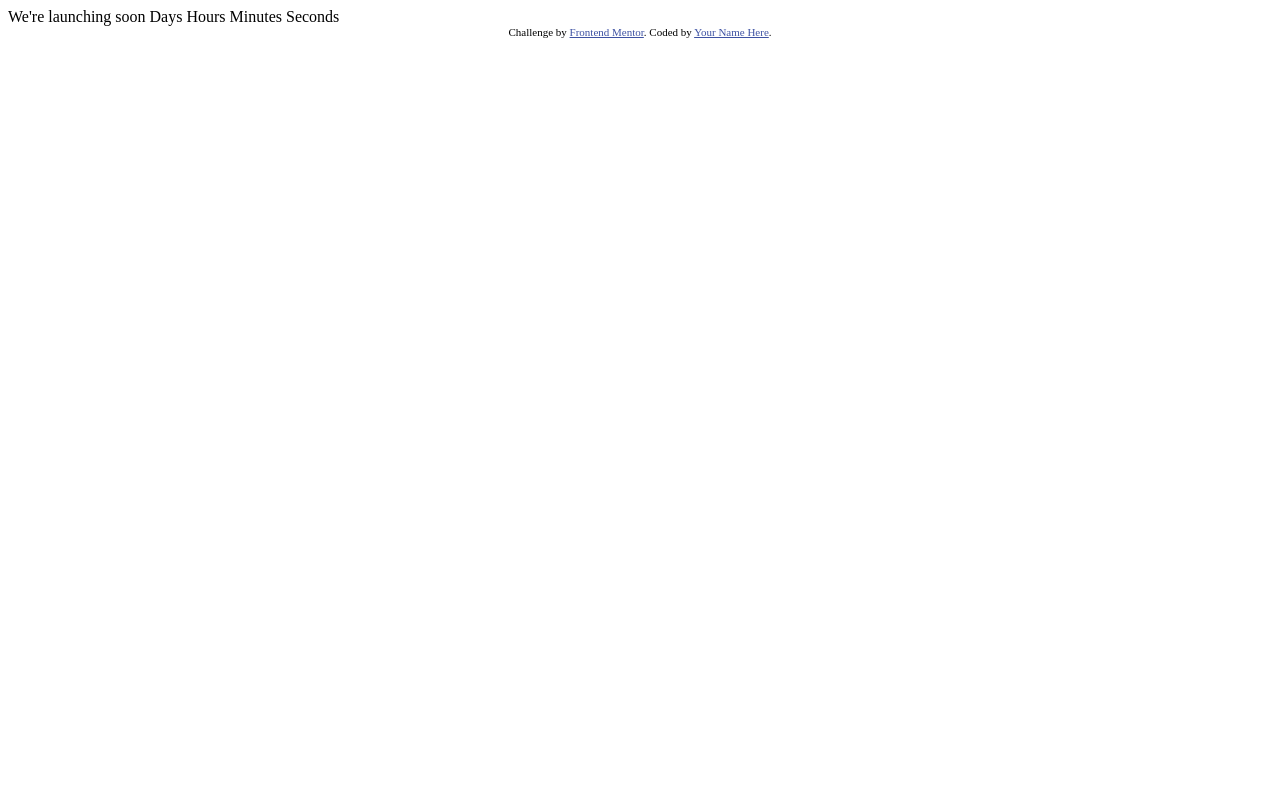
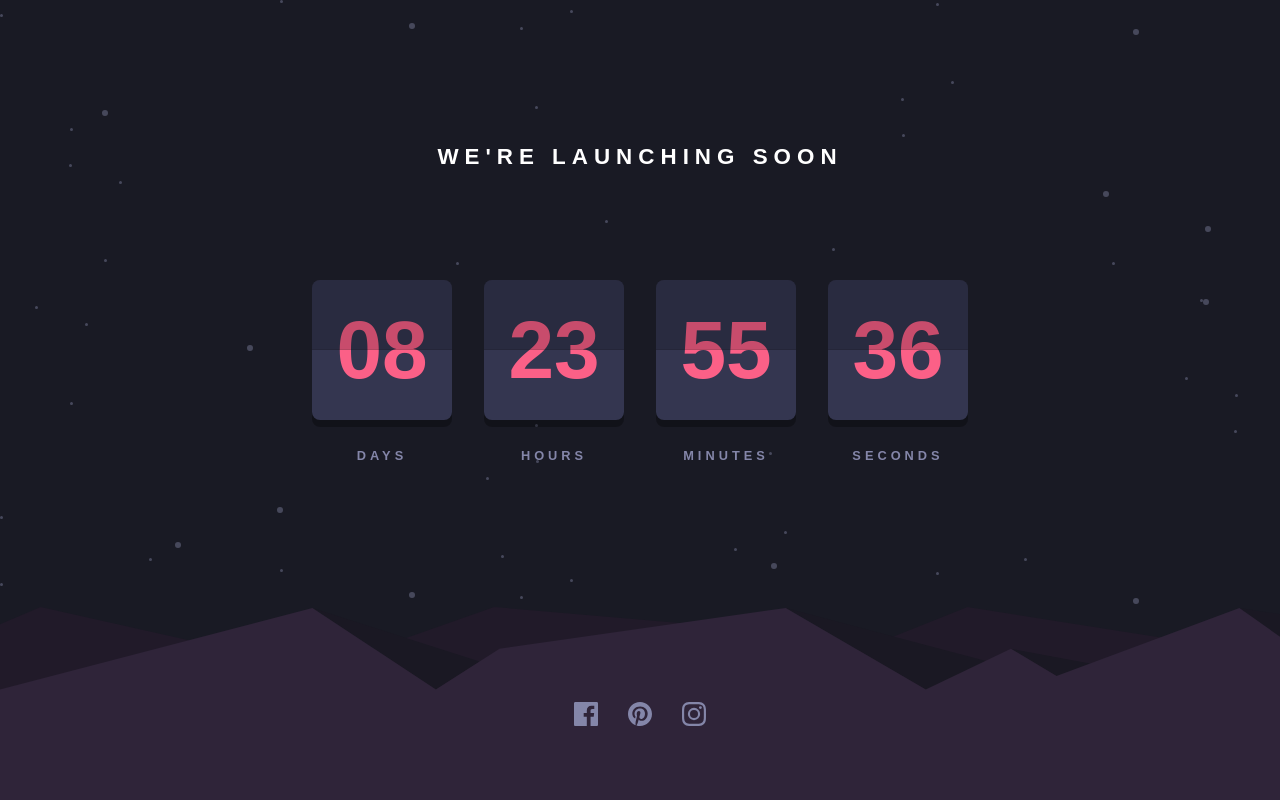
Before and after one commit to 13NOONE37/Launch-countdown-timer, a plain HTML site: page index.html in a window 1280 px wide. Drawn offline with Linux system fonts and the light colour scheme.

Commit message:
everyhing despite card flip animation done

```diff
--- a/index.html
+++ b/index.html
@@ -1,31 +1,72 @@
 <!DOCTYPE html>
 <html lang="en">
-<head>
-  <meta charset="UTF-8">
-  <meta name="viewport" content="width=device-width, initial-scale=1.0"> <!-- displays site properly based on user's device -->
+  <head>
+    <meta charset="UTF-8" />
+    <meta name="viewport" content="width=device-width, initial-scale=1.0" />
 
-  <link rel="icon" type="image/png" sizes="32x32" href="./images/favicon-32x32.png">
+    <link
+      rel="icon"
+      type="image/png"
+      sizes="32x32"
+      href="./images/favicon-32x32.png"
+    />
 
-  <title>Frontend Mentor | Launch countdown timer</title>
+    <title>Frontend Mentor | Launch countdown timer</title>
 
-  <!-- Feel free to remove these styles or customise in your own stylesheet 👍 -->
-  <style>
-    .attribution { font-size: 11px; text-align: center; }
-    .attribution a { color: hsl(228, 45%, 44%); }
-  </style>
-</head>
-<body>
+    <link rel="stylesheet" href="style.css" />
+    <script src="./script.js" defer></script>
+  </head>
+  <body>
+    <main>
+      <h1>We're launching soon</h1>
+      <div class="timer">
+        <div class="timer--box">
+          <span class="value" id="days"></span>
+          <span class="name">Days</span>
+        </div>
+        <div class="timer--box">
+          <span class="value" id="hours"></span>
+          <span class="name">Hours</span>
+        </div>
+        <div class="timer--box">
+          <span class="value" id="minutes"></span>
+          <span class="name">Minutes</span>
+        </div>
+        <div class="timer--box">
+          <span class="value" id="seconds"></span>
+          <span class="name">Seconds</span>
+        </div>
+      </div>
+    </main>
+    <footer>
+      <a href="#" aria-label="Facebook">
+        <svg xmlns="http://www.w3.org/2000/svg" width="24" height="24">
+          <path
+            d="M22.675 0H1.325C.593 0 0 .593 0 1.325v21.351C0 23.407.593 24 1.325 24H12.82v-9.294H9.692v-3.622h3.128V8.413c0-3.1 1.893-4.788 4.659-4.788 1.325 0 2.463.099 2.795.143v3.24l-1.918.001c-1.504 0-1.795.715-1.795 1.763v2.313h3.587l-.467 3.622h-3.12V24h6.116c.73 0 1.323-.593 1.323-1.325V1.325C24 .593 23.407 0 22.675 0z"
+          />
+        </svg>
+      </a>
+      <a href="#" aria-label="Pinterest">
+        <svg xmlns="http://www.w3.org/2000/svg" width="24" height="24">
+          <path
+            d="M12 0C5.373 0 0 5.372 0 12c0 5.084 3.163 9.426 7.627 11.174-.105-.949-.2-2.405.042-3.441.218-.937 1.407-5.965 1.407-5.965s-.359-.719-.359-1.782c0-1.668.967-2.914 2.171-2.914 1.023 0 1.518.769 1.518 1.69 0 1.029-.655 2.568-.994 3.995-.283 1.194.599 2.169 1.777 2.169 2.133 0 3.772-2.249 3.772-5.495 0-2.873-2.064-4.882-5.012-4.882-3.414 0-5.418 2.561-5.418 5.207 0 1.031.397 2.138.893 2.738a.36.36 0 01.083.345l-.333 1.36c-.053.22-.174.267-.402.161-1.499-.698-2.436-2.889-2.436-4.649 0-3.785 2.75-7.262 7.929-7.262 4.163 0 7.398 2.967 7.398 6.931 0 4.136-2.607 7.464-6.227 7.464-1.216 0-2.359-.631-2.75-1.378l-.748 2.853c-.271 1.043-1.002 2.35-1.492 3.146C9.57 23.812 10.763 24 12 24c6.627 0 12-5.373 12-12 0-6.628-5.373-12-12-12z"
+          />
+        </svg>
+      </a>
+      <a href="#" aria-label="Instagram">
+        <svg xmlns="http://www.w3.org/2000/svg" width="24" height="24">
+          <path
+            d="M12 2.163c3.204 0 3.584.012 4.85.07 3.252.148 4.771 1.691 4.919 4.919.058 1.265.069 1.645.069 4.849 0 3.205-.012 3.584-.069 4.849-.149 3.225-1.664 4.771-4.919 4.919-1.266.058-1.644.07-4.85.07-3.204 0-3.584-.012-4.849-.07-3.26-.149-4.771-1.699-4.919-4.92-.058-1.265-.07-1.644-.07-4.849 0-3.204.013-3.583.07-4.849.149-3.227 1.664-4.771 4.919-4.919 1.266-.057 1.645-.069 4.849-.069zM12 0C8.741 0 8.333.014 7.053.072 2.695.272.273 2.69.073 7.052.014 8.333 0 8.741 0 12c0 3.259.014 3.668.072 4.948.2 4.358 2.618 6.78 6.98 6.98C8.333 23.986 8.741 24 12 24c3.259 0 3.668-.014 4.948-.072 4.354-.2 6.782-2.618 6.979-6.98.059-1.28.073-1.689.073-4.948 0-3.259-.014-3.667-.072-4.947-.196-4.354-2.617-6.78-6.979-6.98C15.668.014 15.259 0 12 0zm0 5.838a6.162 6.162 0 100 12.324 6.162 6.162 0 000-12.324zM12 16a4 4 0 110-8 4 4 0 010 8zm6.406-11.845a1.44 1.44 0 100 2.881 1.44 1.44 0 000-2.881z"
+          />
+        </svg>
+      </a>
+    </footer>
 
-  We're launching soon
-
-  Days
-  Hours
-  Minutes
-  Seconds
-
-  <div class="attribution">
-    Challenge by <a href="https://www.frontendmentor.io?ref=challenge" target="_blank">Frontend Mentor</a>.
-    Coded by <a href="#">Your Name Here</a>.
-  </div>
-</body>
+    <!-- <div class="attribution">
+      Challenge by
+      <a href="https://www.frontendmentor.io?ref=challenge" target="_blank"
+        >Frontend Mentor</a
+      >. Coded by <a href="#">Your Name Here</a>.
+    </div> -->
+  </body>
 </html>
--- /dev/null
+++ b/script.js
@@ -0,0 +1,29 @@
+let eventDate = new Date();
+eventDate.setDate(eventDate.getDate() + 8);
+eventDate.setHours(eventDate.getHours() + 23);
+eventDate.setMinutes(eventDate.getMinutes() + 55);
+eventDate.setSeconds(eventDate.getSeconds() + 41);
+
+const daysElement = document.getElementById('days');
+const hoursElement = document.getElementById('hours');
+const minutesElement = document.getElementById('minutes');
+const secondsElement = document.getElementById('seconds');
+
+const formatValue = (value) => (value < 10 ? `0${value}` : value);
+
+const updateCountdown = () => {
+  const timeDiff = Math.floor((eventDate - Date.now()) / 1000);
+  const days = Math.floor(timeDiff / (3600 * 24));
+  const hours = Math.floor((timeDiff / 3600) % 24);
+  const minutes = Math.floor((timeDiff / 60) % 60);
+  const seconds = Math.floor(timeDiff % 60);
+
+  daysElement.innerText = formatValue(days);
+  hoursElement.innerText = formatValue(hours);
+  minutesElement.innerText = formatValue(minutes);
+  secondsElement.innerText = formatValue(seconds);
+};
+updateCountdown();
+setInterval(() => {
+  updateCountdown();
+}, 1000);
--- /dev/null
+++ b/style.css
@@ -0,0 +1,155 @@
+*,
+*::before,
+*::after {
+  padding: 0;
+  margin: 0;
+  box-sizing: border-box;
+  font-family: 'Red Hat Text', sans-serif;
+}
+@import url('https://fonts.googleapis.com/css2?family=Red+Hat+Text:wght@700&display=swap');
+
+:root {
+  --blue: hsl(237, 18%, 59%);
+  --red: hsl(345, 95%, 68%);
+  --white: hsl(0, 0%, 100%);
+  --dark-blue: hsl(236, 21%, 26%);
+  --very-dark-blue: hsl(235, 16%, 14%);
+  --black: hsl(234, 17%, 12%);
+}
+body {
+  font-size: 16px;
+  background-color: var(--black);
+  background-image: url('./images/bg-stars.svg');
+  min-height: 100vh;
+  display: grid;
+  grid-template-rows: 1fr 193px;
+}
+main {
+  display: flex;
+  flex-direction: column;
+  justify-content: center;
+  align-items: center;
+  gap: 110px;
+}
+main h1 {
+  font-weight: 700;
+  font-size: 1.4rem;
+  color: var(--white);
+  text-transform: uppercase;
+  letter-spacing: 6px;
+}
+.timer {
+  display: flex;
+
+  gap: 32px;
+}
+.timer--box {
+  display: flex;
+  flex-direction: column;
+  align-items: center;
+  justify-content: center;
+  gap: 28px;
+}
+.timer--box .value {
+  display: grid;
+  place-items: center;
+
+  color: var(--red);
+  font-size: 82px;
+  font-weight: 700;
+
+  background-color: var(--dark-blue);
+
+  width: 140px;
+  height: 140px;
+  border-radius: 8px;
+  box-shadow: 0 7px 0 0 rgba(0, 0, 0, 0.3);
+
+  position: relative;
+}
+
+.timer--box .value::before {
+  content: '';
+  position: absolute;
+  left: 0;
+  top: 0;
+  width: 100%;
+  height: 50%;
+
+  background-color: rgba(0, 0, 0, 0.2);
+  border-radius: 8px 8px 0 0;
+  border-bottom: 1px solid rgba(0, 0, 0, 0.1);
+}
+.timer--box .name {
+  text-transform: uppercase;
+  color: var(--blue);
+  font-size: 0.8rem;
+  letter-spacing: 4px;
+  font-weight: 700;
+}
+footer {
+  background-image: url('./images/pattern-hills.svg');
+  background-repeat: no-repeat;
+  background-position: left bottom;
+  background-size: 100% 100%;
+
+  display: flex;
+  justify-content: center;
+  align-items: flex-end;
+  padding-bottom: 70px;
+  gap: 30px;
+}
+footer a {
+  cursor: pointer;
+  background-color: transparent;
+  border: none;
+  outline: none;
+}
+footer a svg {
+  transition: fill 0.3s ease-in-out;
+  fill: var(--blue);
+}
+footer a:hover svg,
+footer a:focus svg {
+  fill: var(--red);
+}
+
+@media screen and (max-width: 500px) {
+  body {
+    grid-template-rows: 1fr 160px;
+    font-size: 14px;
+  }
+  main {
+    gap: 60px;
+  }
+  main h1 {
+    padding: 0 1rem;
+    letter-spacing: 4px;
+    line-height: 2rem;
+    text-align: center;
+  }
+  .timer {
+    gap: 16px;
+  }
+  .timer--box {
+    display: flex;
+    flex-direction: column;
+    align-items: center;
+    justify-content: center;
+    gap: 16px;
+  }
+  .timer--box .value {
+    width: 70px;
+    height: 70px;
+    /* border-radius: 6px; */
+    box-shadow: 0 3px 0 0 black;
+    font-size: 36px;
+  }
+  .timer--box .name {
+    font-size: 0.6rem;
+    letter-spacing: 2px;
+  }
+  footer {
+    padding-bottom: 45px;
+  }
+}
```
